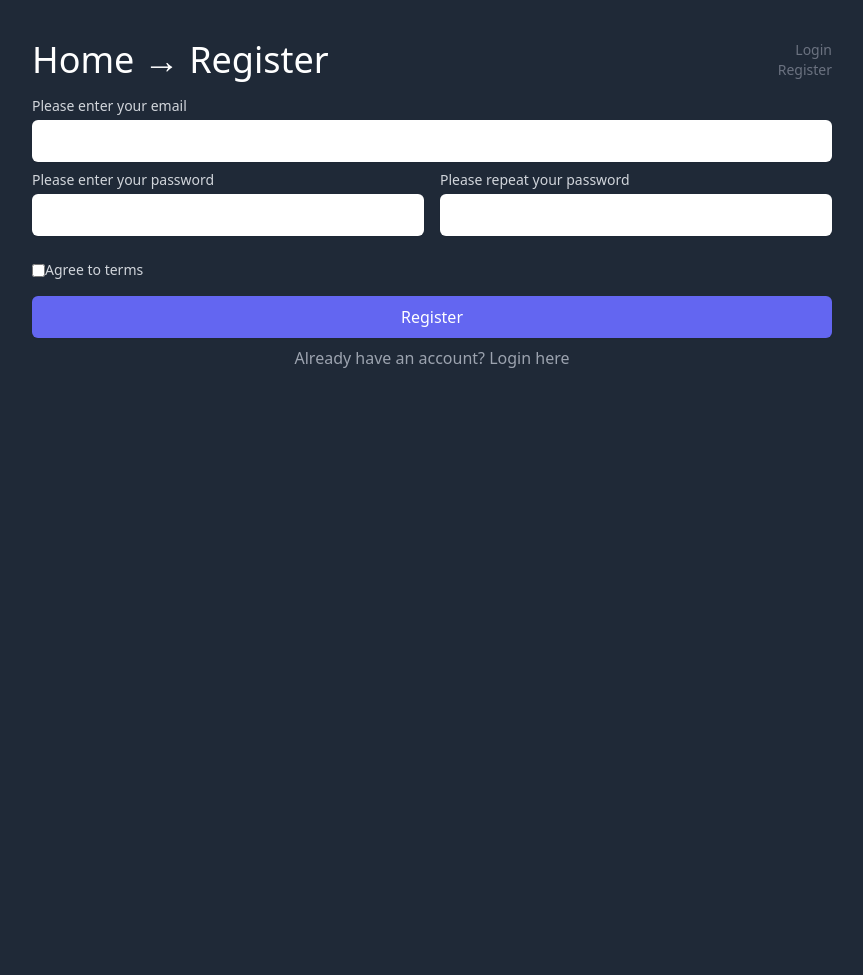
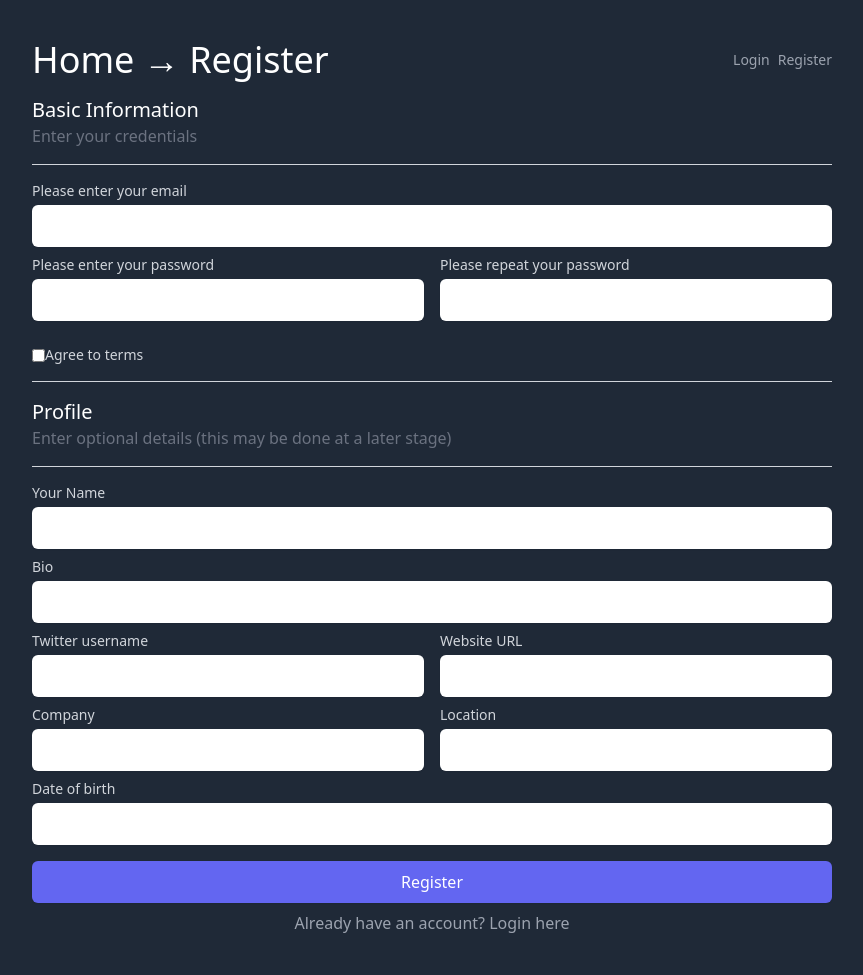
Before and after one commit to mattBtindall/symfony6-hands-on, a Symfony app: template templates/registration/register.html.twig in a window 1280 px wide. Shown: the whole page, without its empty margins (208-1071 px from the left). Before the commit the page ends 368 px from the top, so only its background shows below. Run offline with Twig, Linux system fonts and the light colour scheme; the template is opened without the code that fills it, so the values that code supplies are empty; form fields are guessed from the names that the template uses; some libraries are stand-ins or nearby versions.

Commit message:
Embed user_profile form within registration form

```diff
--- a/src/Form/RegistrationFormType.php
+++ b/src/Form/RegistrationFormType.php
@@ -54,7 +54,7 @@ class RegistrationFormType extends AbstractType
                     ]),
                 ],
             ])
-        ;
+            ->add('userProfile', UserProfileType::class);
     }
 
     public function configureOptions(OptionsResolver $resolver): void
--- a/templates/base.html.twig
+++ b/templates/base.html.twig
@@ -29,19 +29,22 @@
                 {% endblock %}
             </div>
             <div class="text-right">
-                <div class="text-sm text-gray-400 dark:text-gray-500">
+                <div class="text-sm text-gray-500 dark:text-gray-400 flex">
                     {% if is_granted('IS_AUTHENTICATED_FULLY') %}
                         <div>
                             <a href="{{ path('app_micro_post_add') }}">Add New</a>
                         </div>
-                        <div>
+                        <div class="ml-2">
+                            <a href="{{ path('app_settings_profile') }}">Profile</a>
+                        </div>
+                        <div class="ml-2">
                             <a href="{{ path('app_logout') }}">Logout</a>
                         </div>
                     {% else %}
                         <div>
                             <a href="{{ path('app_login') }}">Login</a>
                         </div>
-                        <div>
+                        <div class="ml-2">
                             <a href="{{ path('app_register') }}">Register</a>
                         </div>
                     {% endif %}
--- a/templates/registration/register.html.twig
+++ b/templates/registration/register.html.twig
@@ -12,6 +12,12 @@
     {% endfor %}
 
     {{ form_start(registrationForm) }}
+        <div class="text-xl">
+            Basic Information
+        </div>
+        <div class="text-gray-500 mb-4 pb-4 border-b border-gray-300">
+            Enter your credentials
+        </div>
         <div>
             {{ form_label(registrationForm.email, 'Please enter your email', {'label_attr': {'class': 'block text-sm text-gray-700 dark:text-gray-300 font-medium'}}) }}
             {{ form_widget(registrationForm.email, {'attr': {'class': 'block w-full shadow-sm border-gray-300 dark:border-transparent dark:text-gray-800 rounded-md border p-2 mt-1 mb-2'}}) }}
@@ -36,6 +42,19 @@
             {{ form_label(registrationForm.agreeTerms, 'Agree to terms', {'label_attr': {'class': 'text-sm text-gray-700 dark:text-gray-300 font-medium'}}) }}
         </div>
 
+        <div class="border-b border-gray-300 mb-4">
+
+        </div>
+
+        <div class="text-xl">
+            Profile
+        </div>
+        <div class="text-gray-500 mb-4 pb-4 border-b border-gray-300">
+            Enter optional details (this may be done at a later stage)
+        </div>
+
+        {{ include('/settings_profile/_profile_form.html.twig', {form: registrationForm.userProfile}) }}
+
 		<input class="block w-full shadow-sm border-transparent bg-indigo-600 hover:bg-indigo-700 dark:bg-indigo-500 dark:hover:bg-indigo-400 text-white rounded-md border p-2 mt-4 mb-2" type="submit" value="Register">
     {{ form_end(registrationForm) }}
 
```
Also changed, not shown: src/Controller/SettingsProfileController.php (+15 -3 lines).
